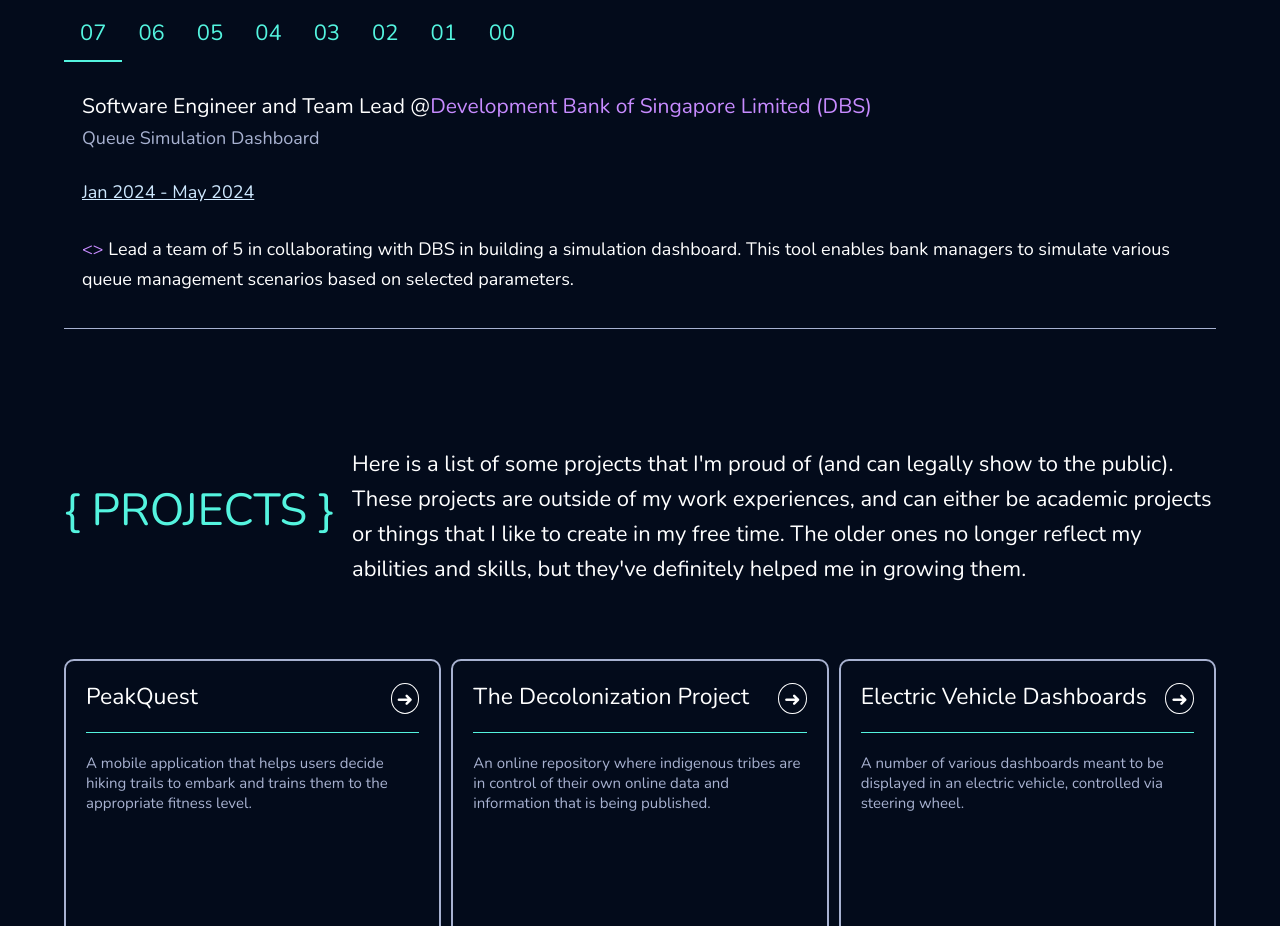
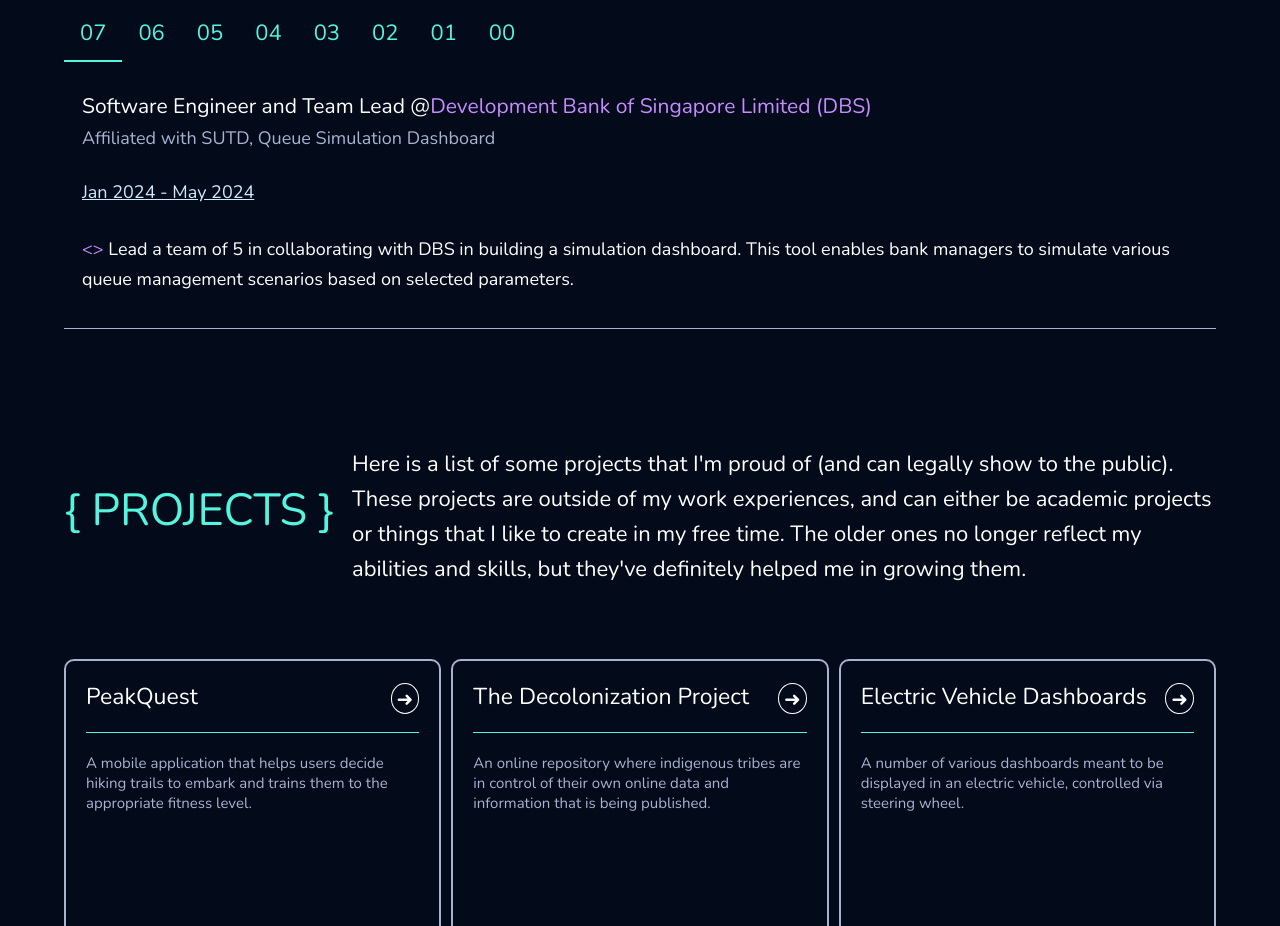
Before and after one commit to CaitlinChiang/Portfolio, a React (Create React App) app: page / in a window 1280 px wide. Shown: the part 1740-2666 px from the top of the page. Built offline with nearby package versions, Linux system fonts and the light colour scheme.

Commit message:
Update details

```diff
--- a/src/components/Experiences.js
+++ b/src/components/Experiences.js
@@ -84,7 +84,7 @@ class Experiences extends Component {
         company: 'Procter & Gamble (P&G)',
         position: 'Software Engineer and Technical Lead',
         timeline: 'May 2023 - Aug 2023',
-        details: 'Data Analysis Dashboard',
+        details: 'Affiliated with SUTD, Data Analysis Dashboard',
         description: [
           'Lead a team of 6 in collaborating with P&G (university partner) in building a dashboard that allows researchers of the company to visualize data in different formats such as charts and timelines to make better decisions',
           'Researchers have the ability to upload CSVs, and the application automatically extracts all the data and sorts them inside a PostgreSQL database.',
@@ -107,7 +107,7 @@ class Experiences extends Component {
         company: 'Development Bank of Singapore Limited (DBS)',
         position: 'Software Engineer and Team Lead',
         timeline: 'Jan 2024 - May 2024',
-        details: 'Queue Simulation Dashboard',
+        details: 'Affiliated with SUTD, Queue Simulation Dashboard',
         description: [
           'Lead a team of 5 in collaborating with DBS in building a simulation dashboard. This tool enables bank managers to simulate various queue management scenarios based on selected parameters.'
         ]
```
